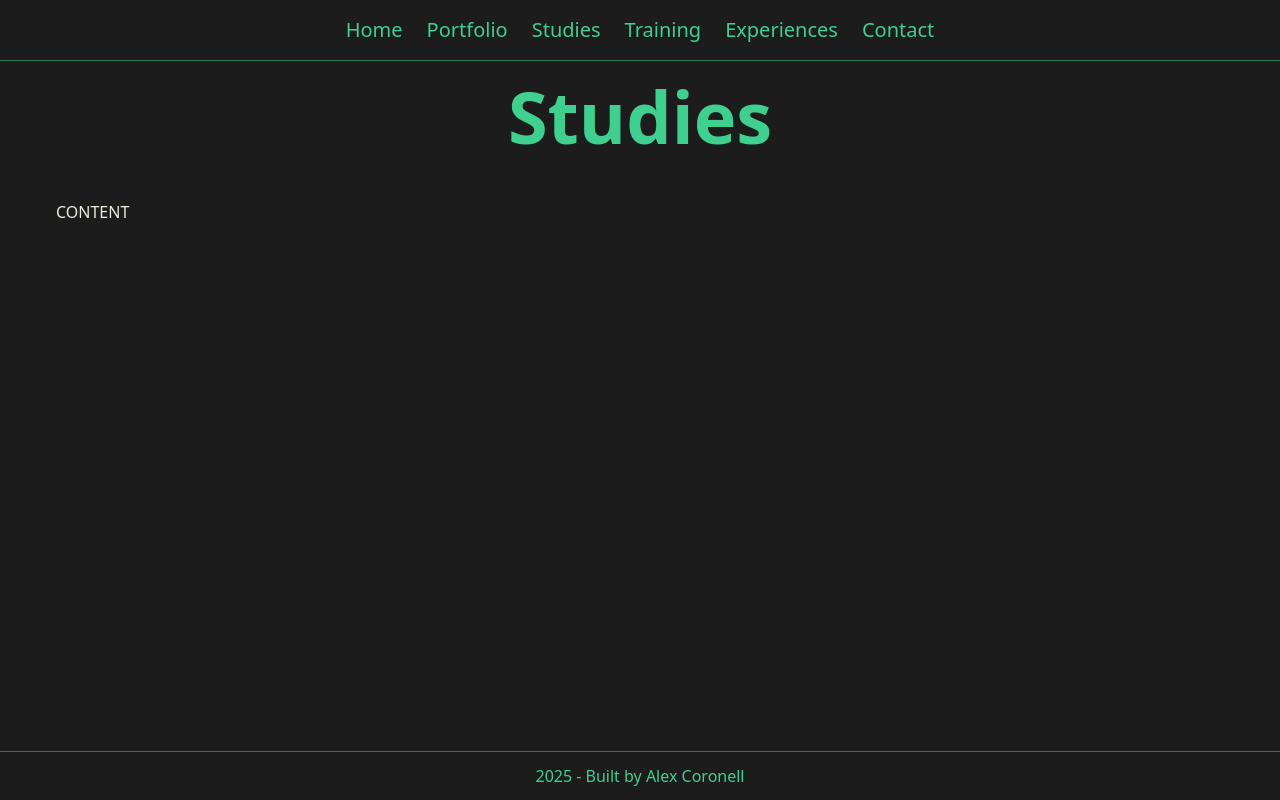
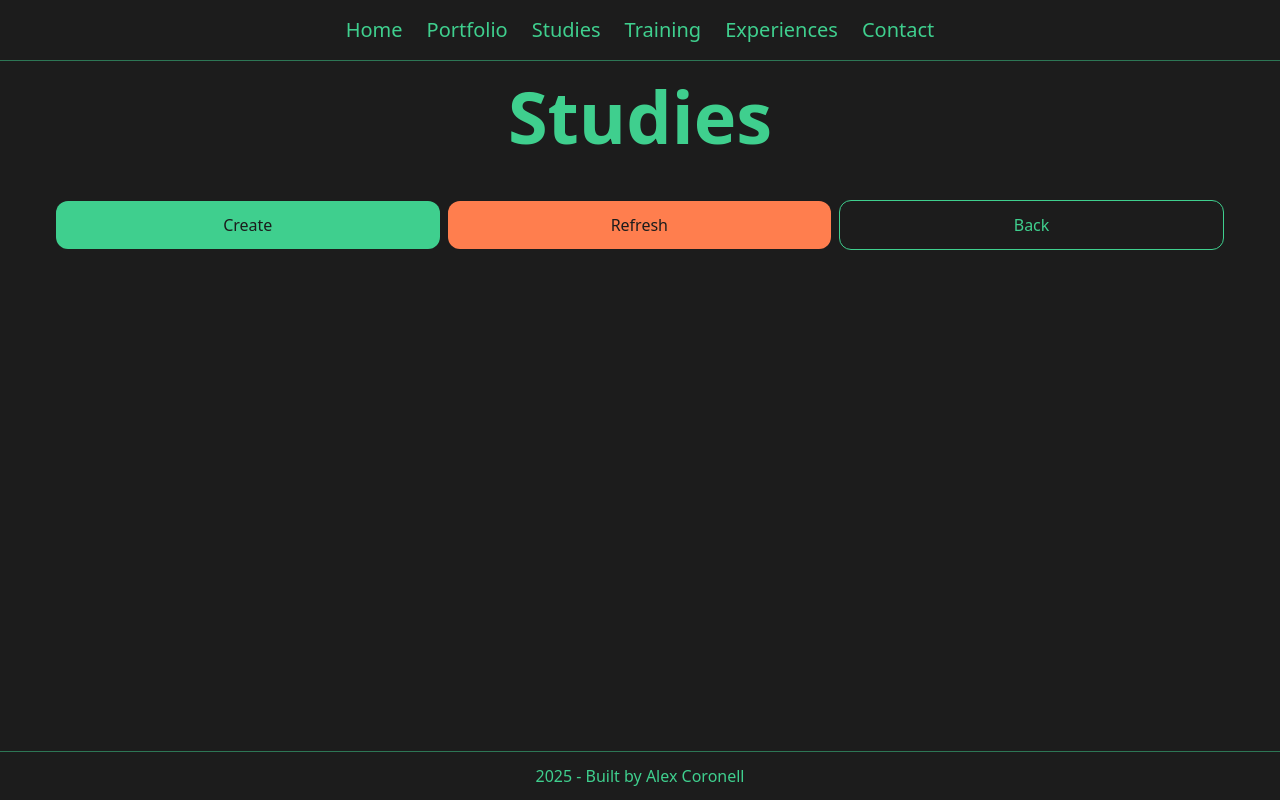
Before and after one commit to alexcoronell/resume-online-next-supabase, a Next.js app: page /admin/studies in a window 1280 px wide. Built offline with nearby package versions, Linux system fonts and the light colour scheme.

Commit message:
HeaderButtons added on Study Admin Page

```diff
--- a/app/admin/studies/page.tsx
+++ b/app/admin/studies/page.tsx
@@ -1,6 +1,11 @@
 import SectionPage from '@/components/SectionPage';
+import { HeaderButtons } from '@/components/shared/admin/header-buttons';
 
 export default async function AdminPage() {
   const titlePage = 'Studies';
-  return <SectionPage titlePage={titlePage}>CONTENT</SectionPage>;
+  return (
+    <SectionPage titlePage={titlePage}>
+      <HeaderButtons />
+    </SectionPage>
+  );
 }
```
